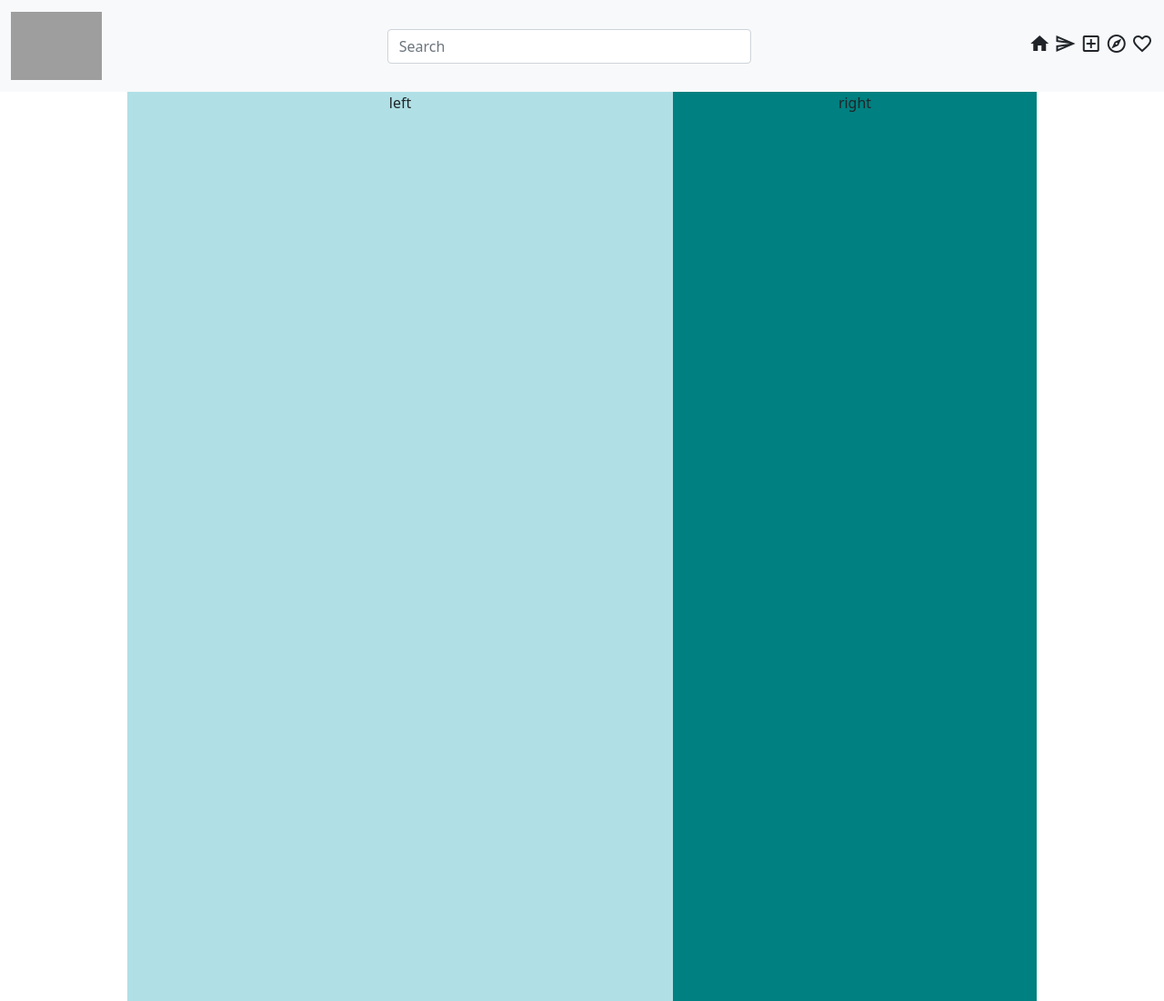
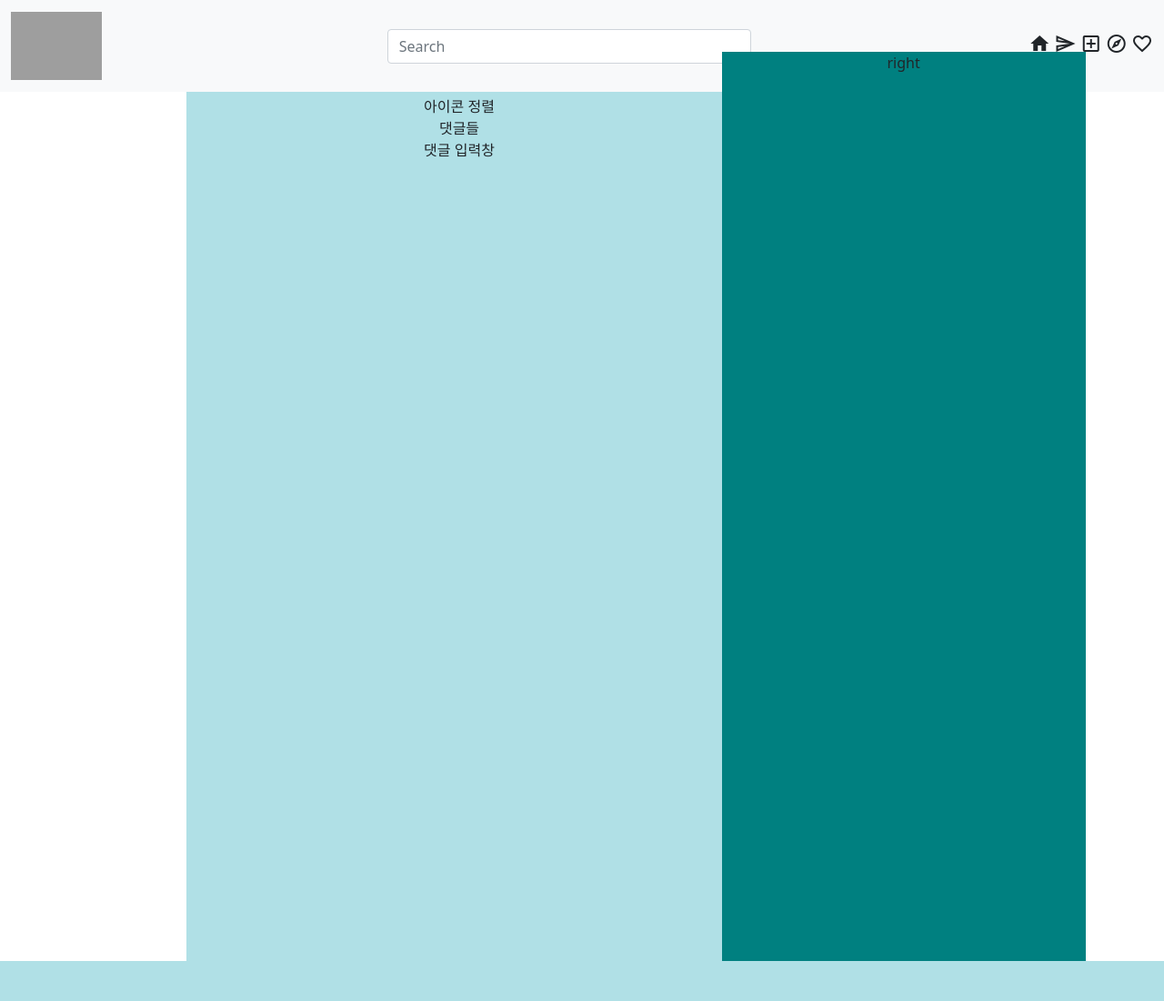
Before and after one commit to MinjeaLee/Django_study, a Django app: page / in a window 1280 px wide. Shown: the whole page at 91% size. After the commit the page ends 1057 px from the top, so only its background shows below. Run offline with Django 4.2, Linux system fonts and the light colour scheme; grey boxes are pictures that could not be loaded.

Commit message:
instagram cloning

```diff
--- a/templates/django_study/main.html
+++ b/templates/django_study/main.html
@@ -20,7 +20,8 @@
 </head>
 
 <body>
-    <nav class="navbar navbar-expand-lg navbar-light bg-light">
+    <!-- nav bar  -->
+    <nav class="navbar navbar-expand-lg navbar-light bg-light" style="position: fixed; width: 100%;">
         <div class="container-fluid" style="justify-content: space-between; flex-wrap: nowrap; min-width: 1000px;">
             <a class="navbar-brand" href="#">
                 <img style="width: 100px"
@@ -37,15 +38,25 @@
             </div>
         </div>
     </nav>
+    <!-- nav bar end -->
 
-    <div style="display : flex; flex-direction: row; text-align: center; justify-content: center;">
-        <div style="width : 600px; height : 1000px; background: powderblue;">
-            left
+    <!-- main content -->
+    <div style="display : flex; flex-direction: row; text-align: center; justify-content: center; padding-top : 57px">
+        <div style="width : 600px; height : 1000px; background: powderblue; margin-right: 270px;">
+            <div>
+                <div>사용자 정보</div>
+                <div>이미지</div>
+                <div>아이콘 정렬</div>
+                <div>댓글들</div>
+                <div>댓글 입력창</div>
+            </div>
         </div>
-        <div style="width : 400px; height : 1000px; background: teal;">
+        <div style="width : 400px; height : 1000px; background: teal; position: fixed; left : 62%;">
             right
         </div>
     </div>
+    <!-- main content end -->
+
     <!-- Optional JavaScript; choose one of the two! -->
 
     <!-- Option 1: Bootstrap Bundle with Popper -->
```
Also changed, not shown: 1 other file.
